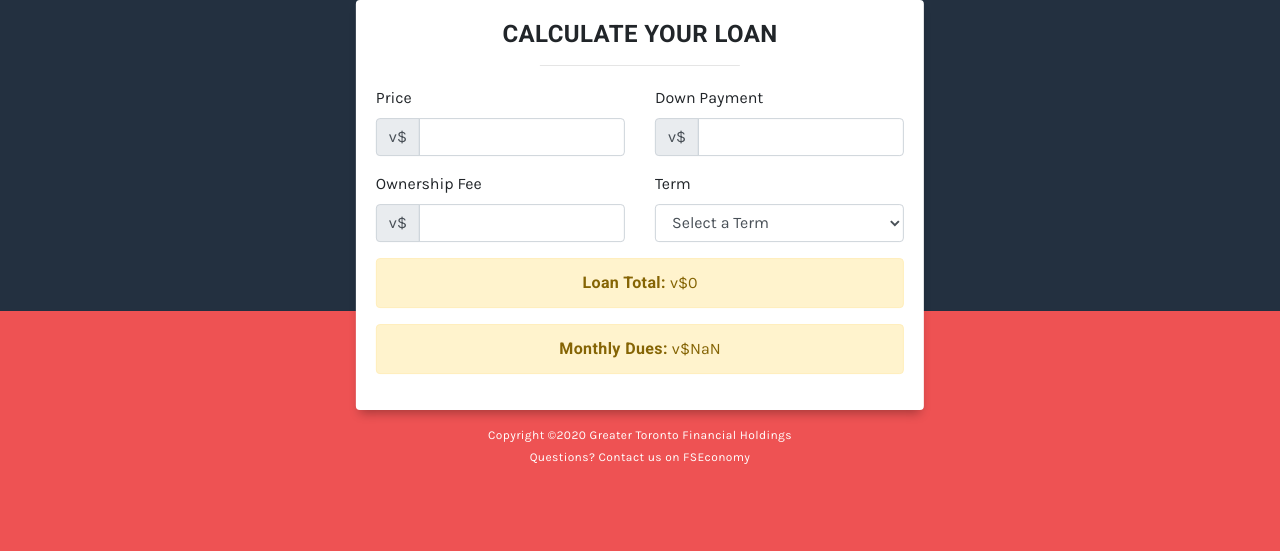
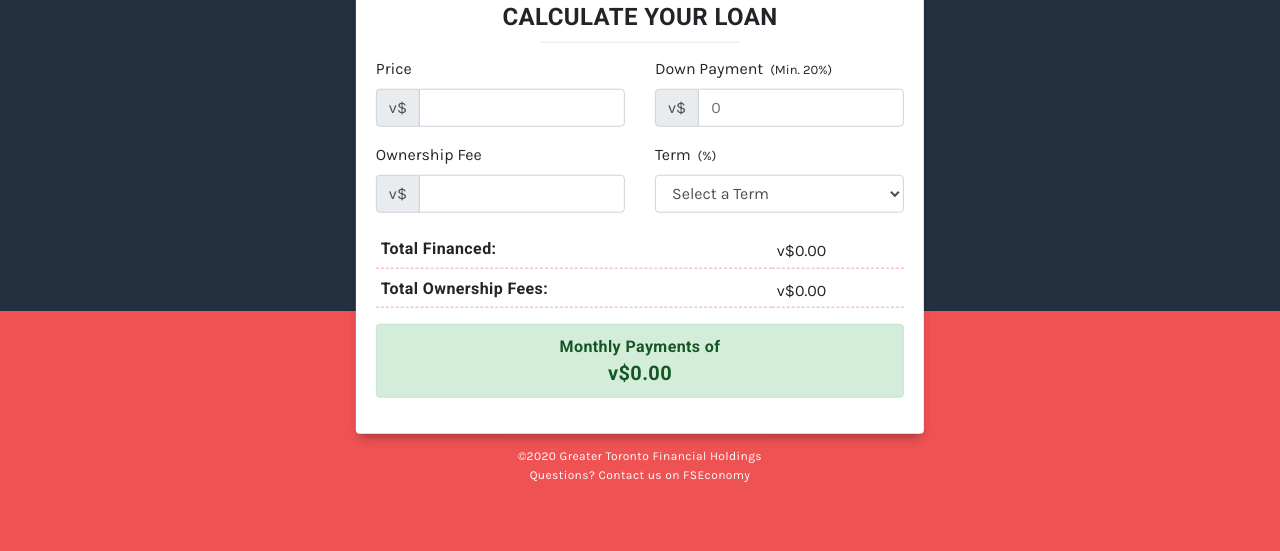
Before and after one commit to atulumello/fse-calculator, a Gatsby site: page / in a window 1280 px wide. Shown: the part 249-800 px from the top of the page. Built offline with nearby package versions, Linux system fonts and the light colour scheme; Gatsby itself is replaced by a stand-in of ours.

Commit message:
Added calculator Logic

```diff
--- a/src/components/calculator.js
+++ b/src/components/calculator.js
@@ -1,5 +1,5 @@
 import React from "react"
-import { FormGroup, Input, Label, Row , Col , Alert } from "reactstrap"
+import { Table , FormGroup, Input, Label, Row , Col , Alert } from "reactstrap"
 
 
 
@@ -7,18 +7,35 @@
 
 export default function Calculator() {
 
-
+    function numberWithCommas(x) {
+        return x.toString().replace(/\B(?=(\d{3})+(?!\d))/g, ",");
+    }
 
     const [price, setPrice] = React.useState('')
     const [term, setTerm] = React.useState('')
     const [ownershipFee, setOf] = React.useState('')
     const [downPayment, setDp] = React.useState('')
 
-    let loan = price - downPayment
-    let totalOwnershipFees = ownershipFee * term
-    let loanTotal = loan + totalOwnershipFees
+    //Total Financed (Price - DownPayment + Total Ownership Fees + Interest)
+    //Monthly Payment
+    //Interest
 
-    let loanMonthly = loanTotal / term
+    var minDown = price * .20
+    var totalOwnershipFees = ownershipFee * term
+
+    var loan = price - downPayment
+    var loan = loan + totalOwnershipFees
+
+
+    var interestCharge = loan * (term/100)
+    var totalLoan = loan + interestCharge
+
+
+    var loanMonthly = totalLoan / term
+
+    if (isNaN(loanMonthly)) loanMonthly = 0
+
+    //THIS IS TREATING TERM LENGTH AS THE INTEREST. IE RATHER THAN 6 MONTHS ITS 8 MONTHS.
 
   return (
       <div>
@@ -37,18 +54,18 @@
                     </Col>
                     <Col xs="12" lg="6">
                         <FormGroup>
-                            <Label for="downPayment">Down Payment</Label>
+                            <Label for="downPayment">Down Payment <span style={{fontSize: '13px', marginLeft: '3px'}}>(Min. 20%)</span></Label>
                             <div className="input-group">
                             <div className="input-group-prepend">
                                 <span className="input-group-text">v$</span>
                             </div>
-                            <Input type="number" name="downPayment" id="DownPayment" onChange={event => setDp(event.target.value)}/>
+                            <Input type="number" name="downPayment" id="DownPayment" placeholder={numberWithCommas(minDown)} onChange={event => setDp(event.target.value)}/>
                             </div>
                         </FormGroup>
                     </Col>
                 </Row>
                 <Row>
-                    <Col xs="12" lg="6">
+                    <Col xs="6" lg="6">
                         <FormGroup>
                             <Label for="ownershipFee">Ownership Fee</Label>
                             <div className="input-group">
@@ -59,23 +76,46 @@
                             </div>
                         </FormGroup>
                     </Col>
-                    <Col xs="12" lg="6">
+                    <Col xs="6" lg="6">
                         <FormGroup>
-                            <Label for="term">Term</Label>
+                            <Label for="term">Term <span style={{fontSize: '13px', marginLeft: '3px'}}>({term}%)</span></Label>
                             <Input type="select" name="term" id="term" onChange={event => setTerm(event.target.value)}>
                                 <option value="0">Select a Term</option>
-                                <option value="3">3 Months (3%)</option>
-                                <option value="4">4 Months (4%)</option>
-                                <option value="5">5 Months (5%)</option>
-                                <option value="6">6 Months (6%)</option>
+                                <option value="3">3 Months</option>
+                                <option value="4">4 Months</option>
+                                <option value="5">5 Months</option>
+                                <option value="6">6 Months</option>
                             </Input>
                         </FormGroup>
                     </Col>
                 </Row>
                 <Row>
                     <Col>
-                        <Alert className="text-center" color="warning"><h6 className="d-inline">Loan Total:</h6><p className="d-inline ml-1">v${loanTotal}</p></Alert>
-                        <Alert className="text-center" color="warning"><h6 className="d-inline">Monthly Dues:</h6><p className="d-inline ml-1">v${loanMonthly}</p></Alert>
+
+                        <Table size="sm">
+                            <tbody>
+                                <tr>
+                                    <td><h6>Total Financed:</h6></td>
+                                    <td><p>v${numberWithCommas(totalLoan.toFixed(2))}</p></td>
+                                </tr>
+                                <tr>
+                                    <td><h6>Total Ownership Fees:</h6></td>
+                                    <td><p>v${numberWithCommas(totalOwnershipFees.toFixed(2))}</p></td>
+                                </tr>
+                                {/* <tr>
+                                    <td><h6>Monthly Payment:</h6></td>
+                                    <td><p>v${numberWithCommas(loanMonthly.toFixed(2))}</p></td>
+                                </tr> */}
+                            </tbody>
+                        </Table>
+
+                    </Col>
+                </Row>
+                <Row>
+                    <Col className="text-center">
+                        <Alert color="success">
+                            <h6 className="mb-1">{term} Monthly Payments of</h6>
+                            <h5>v${numberWithCommas(loanMonthly.toFixed(2))}</h5></Alert>
                     </Col>
                 </Row>
             </div>
--- a/src/pages/index.js
+++ b/src/pages/index.js
@@ -30,7 +30,7 @@
               <Row>
                 <Col className="text-center mb-1">
                    <h4 style={{textTransform: 'uppercase'}}>Calculate your loan</h4>
-                   <hr style={{maxWidth: '200px'}} />
+                   <hr style={{maxWidth: '200px', marginTop: '10px', marginBottom: '10px'}} />
                 </Col>
               </Row>
 
@@ -40,7 +40,7 @@
             <div id="foot-wrapper">
               <Row>
                 <Col xs="12" className="text-center mt-3">
-                  <p className="text-white">Copyright &copy;{date} Greater Toronto Financial Holdings</p>
+                  <p className="text-white">&copy;{date} Greater Toronto Financial Holdings</p>
                   <a className="text-white" href="https://www.fseconomy.net/atulumello" target="_blank" rel="noreferrer">Questions? Contact us on FSEconomy</a>
                 </Col>
 
--- a/src/scss/styles.scss
+++ b/src/scss/styles.scss
@@ -47,5 +47,16 @@
         margin: 0;
         font-size: 12px;
         letter-spacing: 0.4px;
+        line-height: 1;
     }
 }
+
+.table td {
+    border-top: 0;
+    border-bottom: 1px dashed rgba(238,82,83,.5);
+    padding-top: 10px;
+
+    h6, p {
+        margin: 0;
+    }
+}
```
